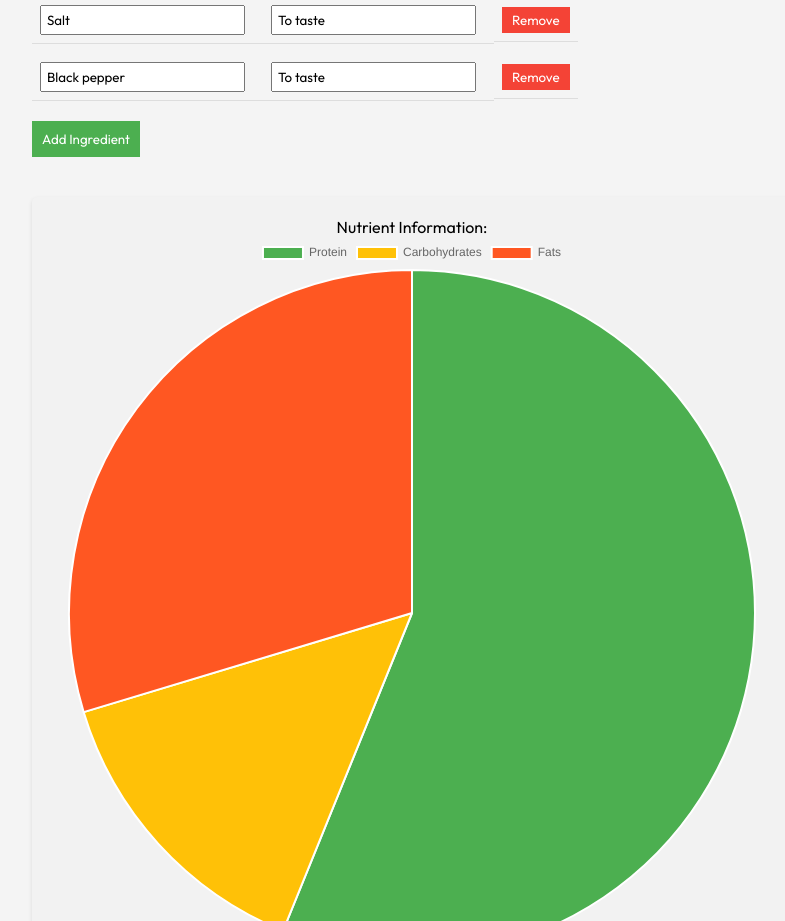
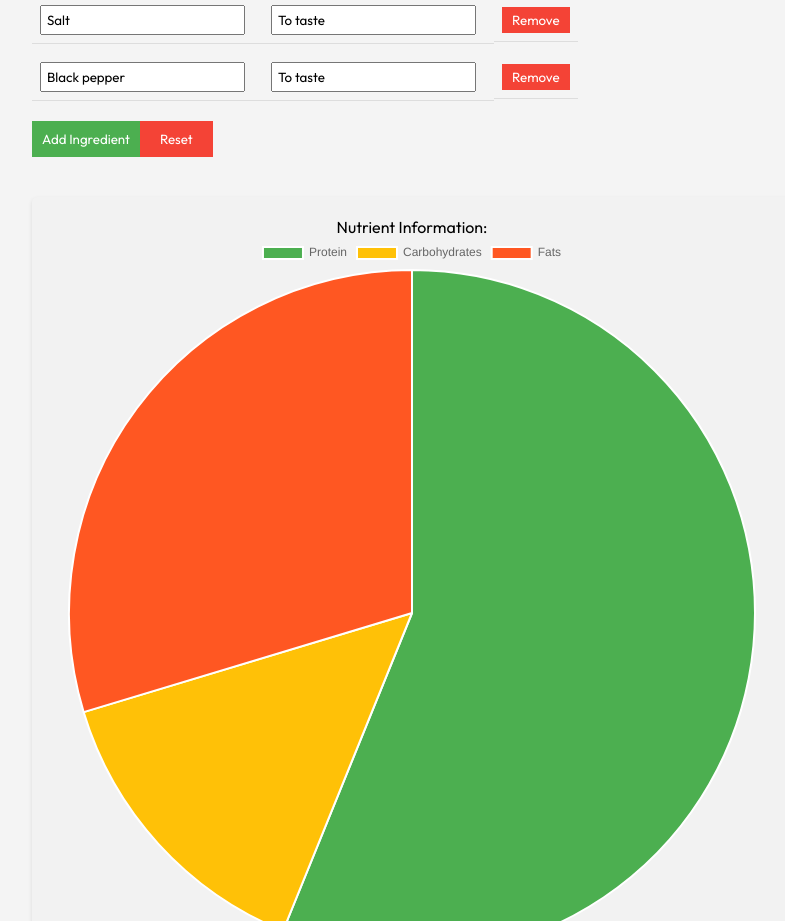
Before and after one commit to surajreddy72/DishKit, a React (Vite) app in the folder food-del 2/frontend/: page /ChickenSaladRecipe in a window 1280 px wide. Shown: the part 1400-2321 px from the top of the page, without its empty margins (228-1013 px from the left). Built offline with nearby package versions, Linux system fonts and the light colour scheme; no server answers.

Commit message:
CS_remove button

```diff
--- a/food-del 2/frontend/src/pages/DetailedProcess/ChickenSaladRecipe.jsx
+++ b/food-del 2/frontend/src/pages/DetailedProcess/ChickenSaladRecipe.jsx
@@ -202,8 +202,22 @@ const ChickenSaladRecipe = () => {
           </tbody>
         </table>
         <button className="add-ingredient" onClick={addIngredient}>Add Ingredient</button>
-      </div>
 
+      <button
+            className="reset-button"
+            onClick={() => {
+              setIngredients(
+                initialIngredients.map((ingredient) => ({
+                  ...ingredient,
+                  quantity: ingredient.base_quantity,
+                }))
+              );
+              setCount(1);
+            }}
+          >
+            Reset
+          </button>
+          </div>
       <div className="nutrients-info">
         {nutrientPieChart ? (
           <div>
--- a/food-del 2/frontend/src/pages/DetailedProcess/HyderabadiChickenBiryani.jsx
+++ b/food-del 2/frontend/src/pages/DetailedProcess/HyderabadiChickenBiryani.jsx
@@ -110,7 +110,7 @@ const HyderabadiChickenBiryani = () => {
     <div className="container">
       <h1>Hyderabadi Chicken Biryani</h1>
       {loading ? (
-        <p>Loading...</p>  // Display a loading message during the delay
+        <p>Loading...</p>
       ) : (
         <>
           <div className="image-container">
```
